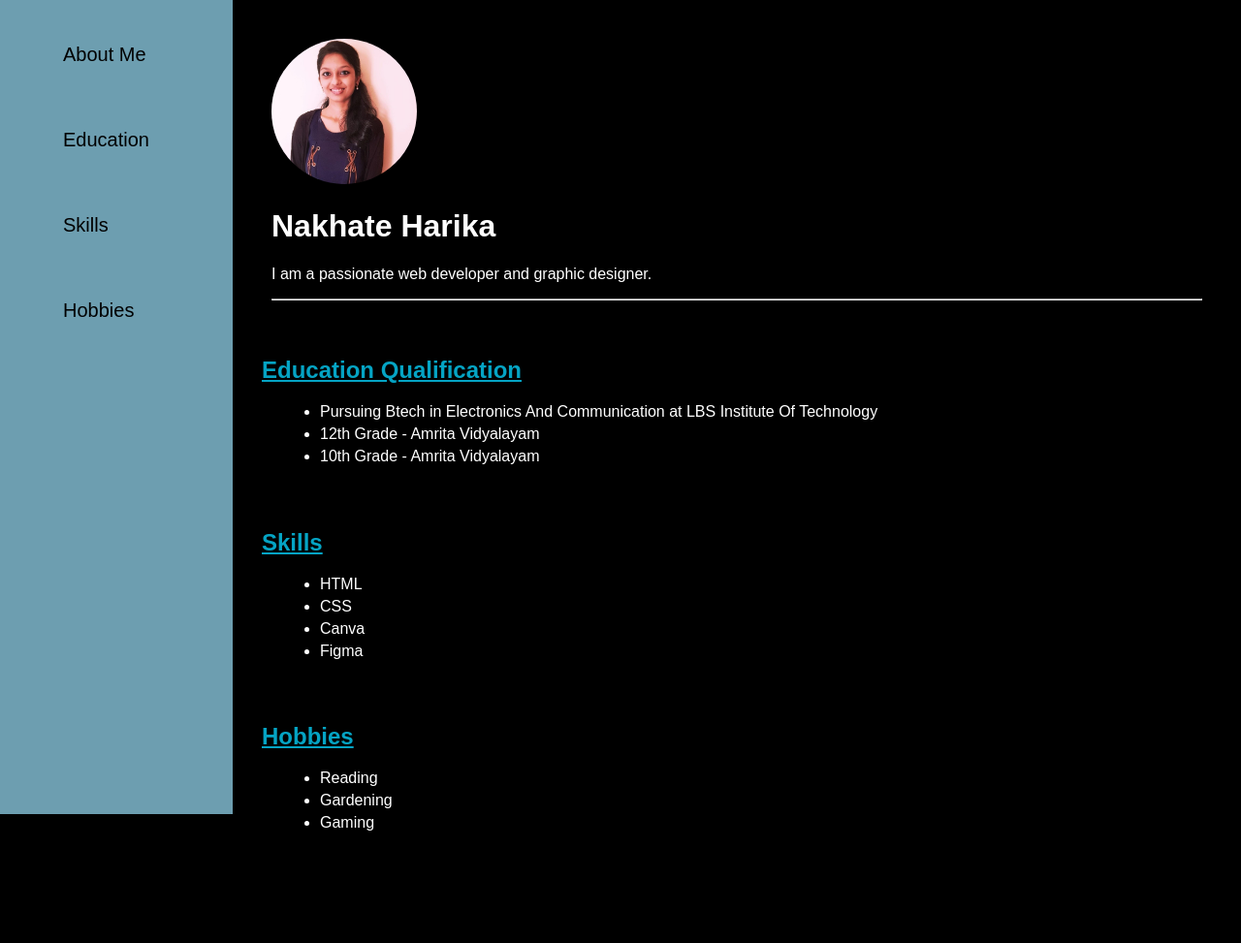
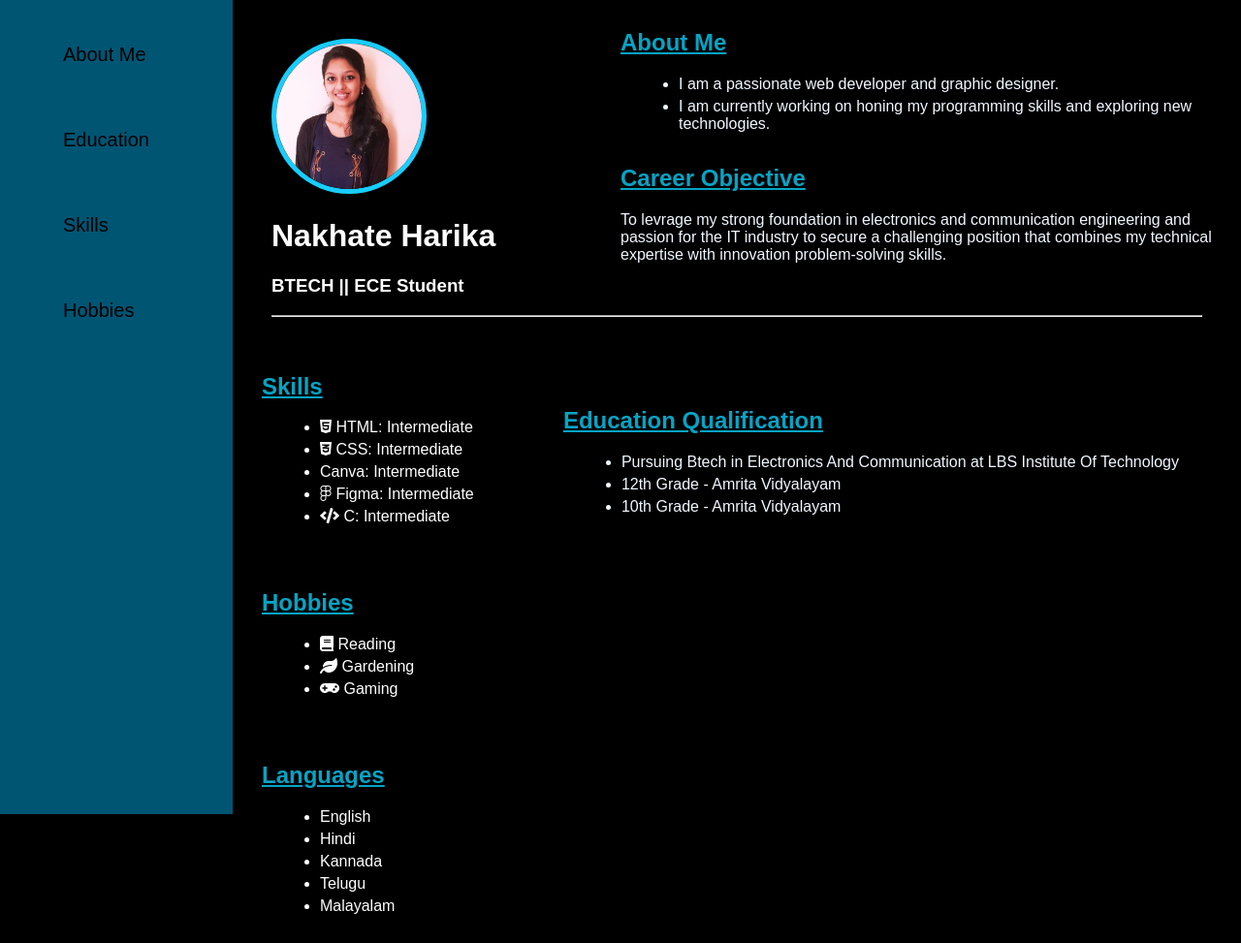
Before and after one commit to harika-haru/dev-portfolio, a plain HTML site: page index.html in a window 1280 px wide. Shown: the whole page at 97% size. Before the commit the page ends 914 px from the top, so only its background shows below. Drawn offline with Linux system fonts and the light colour scheme.

Commit message:
second commit

```diff
--- a/index.html
+++ b/index.html
@@ -1,11 +1,16 @@
 <!DOCTYPE html>
 <html lang="en">
+
 <head>
     <meta charset="UTF-8">
     <meta name="viewport" content="width=device-width, initial-scale=1.0">
     <link rel="stylesheet" type="text/css" href="style.css">
+    <link rel="stylesheet" href="https://cdnjs.cloudflare.com/ajax/libs/font-awesome/5.15.3/css/all.min.css"
+        integrity="sha512-..."><!-- Add the complete link with the actual integrity value -->
+
     <title>Portfolio</title>
 </head>
+
 <body>
     <div class="sidebar">
         <ul>
@@ -21,16 +26,26 @@
             <div class="profile-photo">
                 <img src="profile.jpeg" alt="Profile Photo">
             </div>
+            <h1 style="color: white;">Nakhate Harika</h1>
+            <h3 style="color: white;">BTECH || ECE Student</h3>
             <div id="about-me" class="about-me">
-                <h1  style="color: white;">Nakhate Harika</h1>
-                <p  style="color: white;">I am a passionate web developer and graphic designer.</p>
+                <h2>About Me</h2>
+                <ul style="color: aliceblue;">
+                    <li>I am a passionate web developer and graphic designer.</li>
+                    <li>I am currently working on honing my programming skills and exploring new
+                        technologies.</li>
+                </ul>
+            </div>
+            <div id="career" class="career">
+                <h2>Career Objective</h2>
+                <p style="color: aliceblue;"> To levrage my strong foundation in electronics and communication engineering and passion for the IT industry to secure a challenging position that combines my technical expertise with innovation problem-solving skills.</p>
             </div>
             <hr>
         </header>
 
         <section id="education" class="education">
             <h2>Education Qualification</h2>
-            <ul>
+            <ul style="color: aliceblue;">
                 <li>Pursuing Btech in Electronics And Communication at LBS Institute Of Technology</li>
                 <li>12th Grade - Amrita Vidyalayam</li>
                 <li>10th Grade - Amrita Vidyalayam</li>
@@ -40,21 +55,52 @@
         <section id="skills" class="skills">
             <h2>Skills</h2>
             <ul>
-                <li>HTML</li>
-                <li>CSS</li>
-                <li>Canva</li>
-                <li>Figma</li>
+                <li>
+                    <span><i class="fab fa-html5"></i></span>
+                    HTML: Intermediate
+                </li>
+                <li>
+                    <span><i class="fab fa-css3-alt"></i></span>
+                    CSS: Intermediate
+                </li>
+                <li>Canva: Intermediate</li>
+                <li><span></span><i class="fab fa-figma"></i>
+                    Figma: Intermediate</li>
+                    <li><span><i class="fas fa-code"></i>
+                    </span> C: Intermediate</li>
             </ul>
         </section>
 
         <section id="hobbies" class="hobbies">
             <h2>Hobbies</h2>
             <ul>
-                <li>Reading</li>
-                <li>Gardening</li>
-                <li>Gaming</li>
+                <li>
+                    <span><i class="fas fa-book"></i>
+                    </span>Reading
+                </li>
+                <li>
+                    <span> <i class="fas fa-leaf"></i>
+                    </span>Gardening
+                </li>
+                <li>
+                    <span><i class="fas fa-gamepad"></i>
+                    </span>Gaming
+                </li>
             </ul>
         </section>
+
+        <section id="languages" class="languages">
+            <h2>Languages</h2>
+            <ul >
+                <li>English</li>
+                <li>Hindi</li>
+                <li>Kannada</li>
+                <li>Telugu</li>
+                <li>Malayalam</li>
+            </ul>
+        </section>
+
     </div>
 </body>
+
 </html>
--- a/style.css
+++ b/style.css
@@ -9,7 +9,7 @@ body {
 .sidebar {
     position: sticky;
     top: 0;
-    background-color: #6d9eb0;
+    background-color: #005573;
     color: #fff;
     padding: 20px;
     width: 200px;
@@ -59,9 +59,24 @@ header {
     height: 150px;
     border-radius: 50%;
     object-fit: cover;
+    border: 5px solid #18cdff;
 }
 
-.education,
+.about-me
+{
+position: absolute;
+margin-bottom: 10px;
+top: 10px;
+left: 50%;
+}
+
+.career {
+    position: absolute;
+    top: 150px;
+    left: 50%;
+}
+
+.languages,
 .skills,
 .hobbies {
     padding: 10px;
@@ -83,3 +98,9 @@ ul {
 li {
     margin-bottom: 5px;
 }
+
+.education {
+    position: absolute;
+    top: 50%;
+    right: 5%;
+}
```
